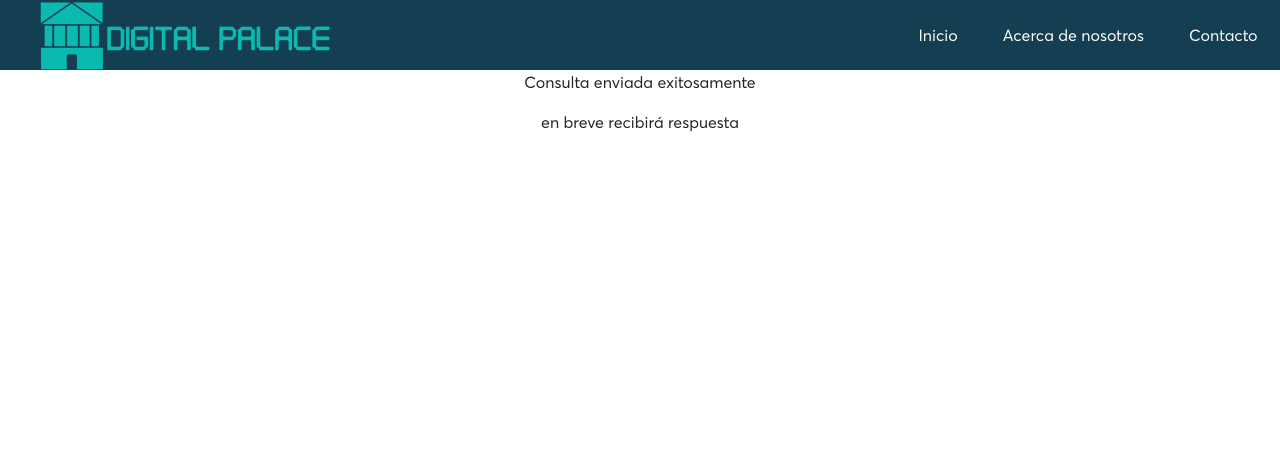
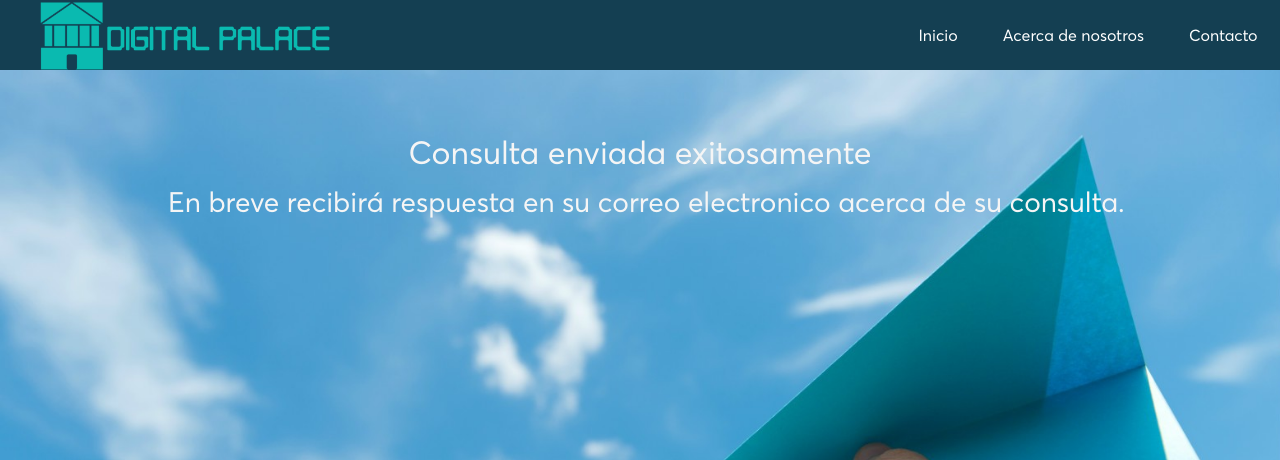
Before and after one commit to Ziliesar/digitalpalace, a PHP site: page /contacto/redireccion.php in a window 1280 px wide. Shown: the top 460 px of the page. Run offline with PHP 8.4, Linux system fonts and the light colour scheme; some libraries are stand-ins or nearby versions.

Commit message:
Modificanes redireccion y efecto

```diff
--- a/acercadenosotros.php
+++ b/acercadenosotros.php
@@ -3,7 +3,7 @@
 
 <?php include("head.php"); ?>
 
-<body >
+<body class="animate__animated animate__slideInRight">
     <?php include("header.php"); ?>
     <div id="contobj2" class="container-fluid" style="padding-right: 0px;padding-left: 0px;">
     <div id="contoc">
--- a/contacto/8.css
+++ b/contacto/9.css
@@ -3,10 +3,31 @@
     background-color:rgba(0,0,0,0.5);
 }
 
-.font{
+#font{
     background-image: url("../img/contacto2.jpg");
     background-size: 100%;
 }
+
+#fond2a{
+    background-image: url("img/av.jpg");
+    background-size: 100%;
+
+}
+
+
+body::-webkit-scrollbar{
+    width: 10px;
+
+}
+
+::-webkit-scrollbar-track        {
+    background: #e2f6ff;
+ }
+body::-webkit-scrollbar-thumb {
+    background: #143f52;
+
+}
+
 
 form {
   width: 40%;
--- a/contacto/correoenviar.php
+++ b/contacto/correoenviar.php
@@ -1,7 +1,7 @@
 <!DOCTYPE html>
-<html lang="es">
+<html lang="es" class="animate__animated animate__slideInRight">
 <?php include("head.php"); ?>
-<body class="font">
+<body  id="font">
     <?php include("header.php"); ?>
             <form action="enviar.php" method="post" class="formenv1" id="formenv" style="text-align: center;">
             <h1 style="color:white">Enviar consulta</h1>
--- a/contacto/head.php
+++ b/contacto/head.php
@@ -1,4 +1,4 @@
-<head>
+<head >
 
     <meta charset="UTF-8">
     <meta name="viewport" content="width=device-width, initial-scale=1.0">
@@ -11,12 +11,17 @@
     <!-- bootstrap css-->
     <link rel="stylesheet" href="https://stackpath.bootstrapcdn.com/bootstrap/4.5.0/css/bootstrap.min.css" integrity="sha384-9aIt2nRpC12Uk9gS9baDl411NQApFmC26EwAOH8WgZl5MYYxFfc+NcPb1dKGj7Sk" crossorigin="anonymous">
 
+    <!-- Efectos CSS-->
+    <link
+    rel="stylesheet"
+    href="https://cdnjs.cloudflare.com/ajax/libs/animate.css/4.0.0/animate.min.css"/>
+
     <!-- bootstrap JS -->
     <script src="https://code.jquery.com/jquery-3.5.1.slim.min.js" integrity="sha384-DfXdz2htPH0lsSSs5nCTpuj/zy4C+OGpamoFVy38MVBnE+IbbVYUew+OrCXaRkfj" crossorigin="anonymous"></script>
     <script src="https://cdn.jsdelivr.net/npm/popper.js@1.16.0/dist/umd/popper.min.js" integrity="sha384-Q6E9RHvbIyZFJoft+2mJbHaEWldlvI9IOYy5n3zV9zzTtmI3UksdQRVvoxMfooAo" crossorigin="anonymous"></script>
     <script src="https://stackpath.bootstrapcdn.com/bootstrap/4.5.0/js/bootstrap.min.js" integrity="sha384-OgVRvuATP1z7JjHLkuOU7Xw704+h835Lr+6QL9UvYjZE3Ipu6Tp75j7Bh/kR0JKI" crossorigin="anonymous"></script>
 
-    <link rel="stylesheet" href="8.css">
+    <link rel="stylesheet" href="9.css">
     <link rel="shortcut icon" href="img/icono.ico" />
     <link href="https://fonts.googleapis.com/css?family=Raleway:300,400,700,800" rel="stylesheet">
 
--- /dev/null
+++ b/contacto/header2.php
@@ -0,0 +1,15 @@
+<header>
+    <nav>
+        <div class="logo">
+        <img src="img/logo2.PNG" alt="">
+        </div>
+        <div class="icono" id="icono">
+            <span>&#9776;</span>
+        </div>
+        <div class="enlaces uno" id="enlaces">
+            <a href="../index.php" >Inicio</a>
+            <a href="../acercadenosotros.php">Acerca de nosotros</a>
+            <a href="../contacto/correoenviar.php">Contacto</a>
+        </div>
+    </nav>
+</header>
--- a/contacto/redireccion.php
+++ b/contacto/redireccion.php
@@ -1,14 +1,17 @@
 <!DOCTYPE html>
-<html lang="es">
+<html lang="es" class="animate__animated animate__slideInRight">
 
 <?php include("head.php"); ?>
 
-<body>
-    <?php include("header.php"); ?>
+<body class="animate__animated animate__slideInRight" id="fond2a">
+    <?php include("header2.php"); ?>
     <div id="contobj1" >
 
-        <p style="text-align:center"> Consulta enviada exitosamente</p>
-        <p style="text-align:center"> en breve recibirá respuesta</p>
+        <h2 class="animate__animated animate__jackInTheBox" style="text-align:center; padding-top:5%;padding-left:5%;padding-right:5%; color:#f5f5f5"> Consulta enviada
+         exitosamente</h2>
+         <h3 class="animate__animated animate__jackInTheBox" style="text-align:center; padding-top:0.5%;padding-left:6%;padding-right:5%; color:#f5f5f5"> En
+        breve recibirá respuesta en su correo electronico acerca de su consulta.</h3>
+
 
     </div>
     <script src="js/main.js"></script>
--- a/index.php
+++ b/index.php
@@ -3,7 +3,7 @@
 
 <?php include("head.php"); ?>
 
-<body >
+<body class="animate__animated animate__slideInRight">
     <?php include("header.php"); ?>
 
 
```
Also changed, not shown: contacto/img/av.jpg (added).
